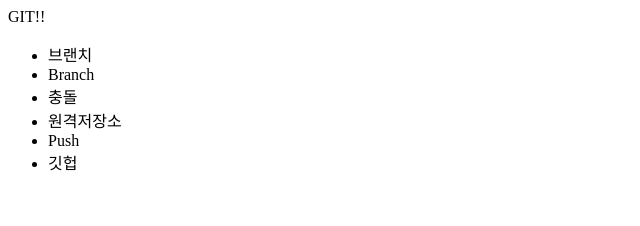
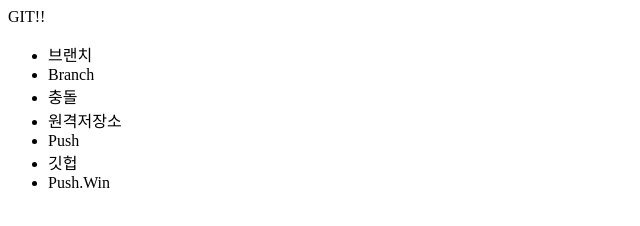
Before and after one commit to tiketo/opentutorial_git_tiketo, a plain HTML site: page index.html in a window 1280 px wide. Shown: the full height of the page, 0-640 px from the left. Drawn offline with Linux system fonts and the light colour scheme.

Commit message:
push-win

```diff
--- a/index.html
+++ b/index.html
@@ -11,6 +11,7 @@
             <li>원격저장소</li>
             <li>Push</li>
             <li>깃헙</li>
+            <li>Push.Win</li>
         </ul>
     </body>
 </html>
```
